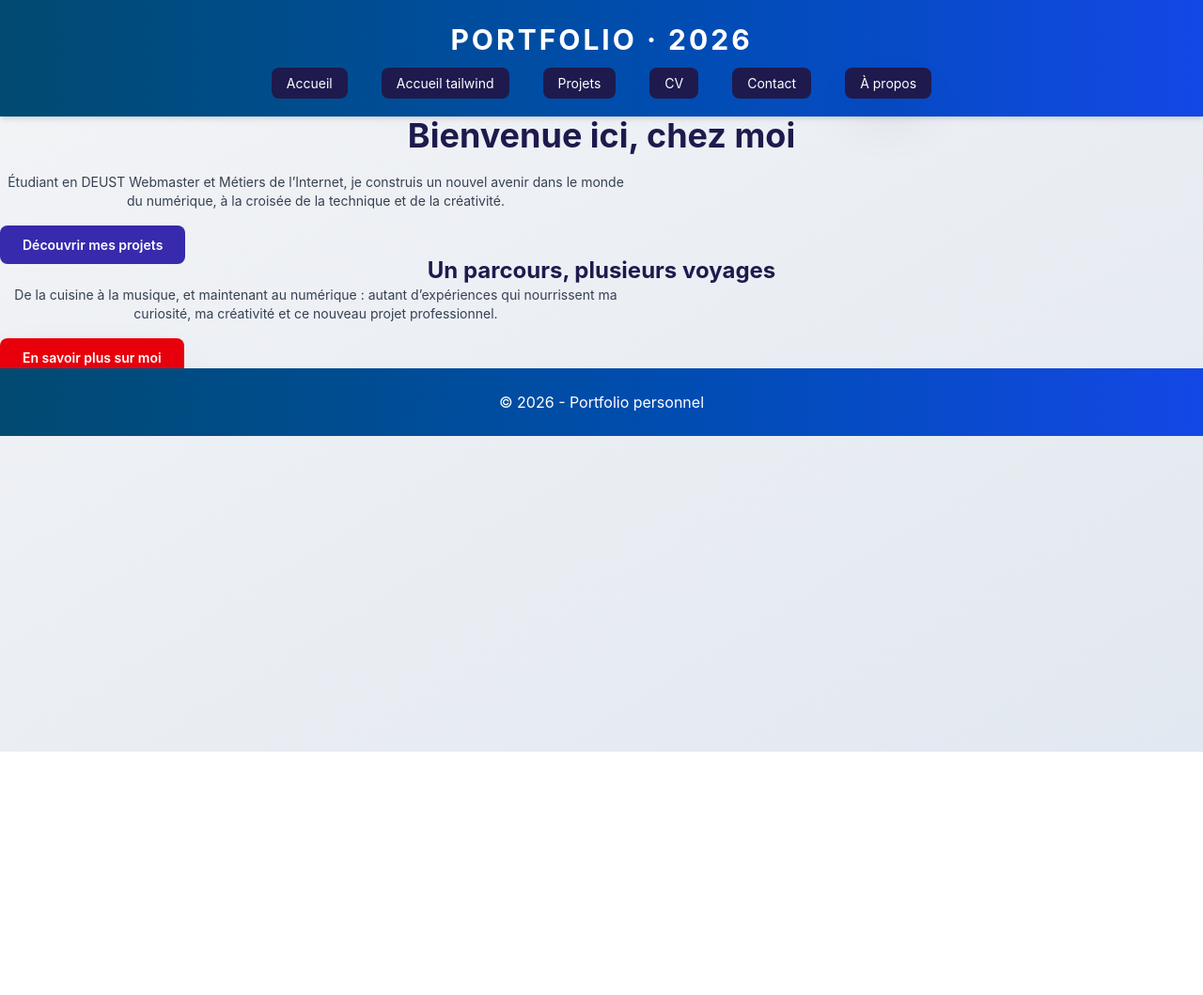
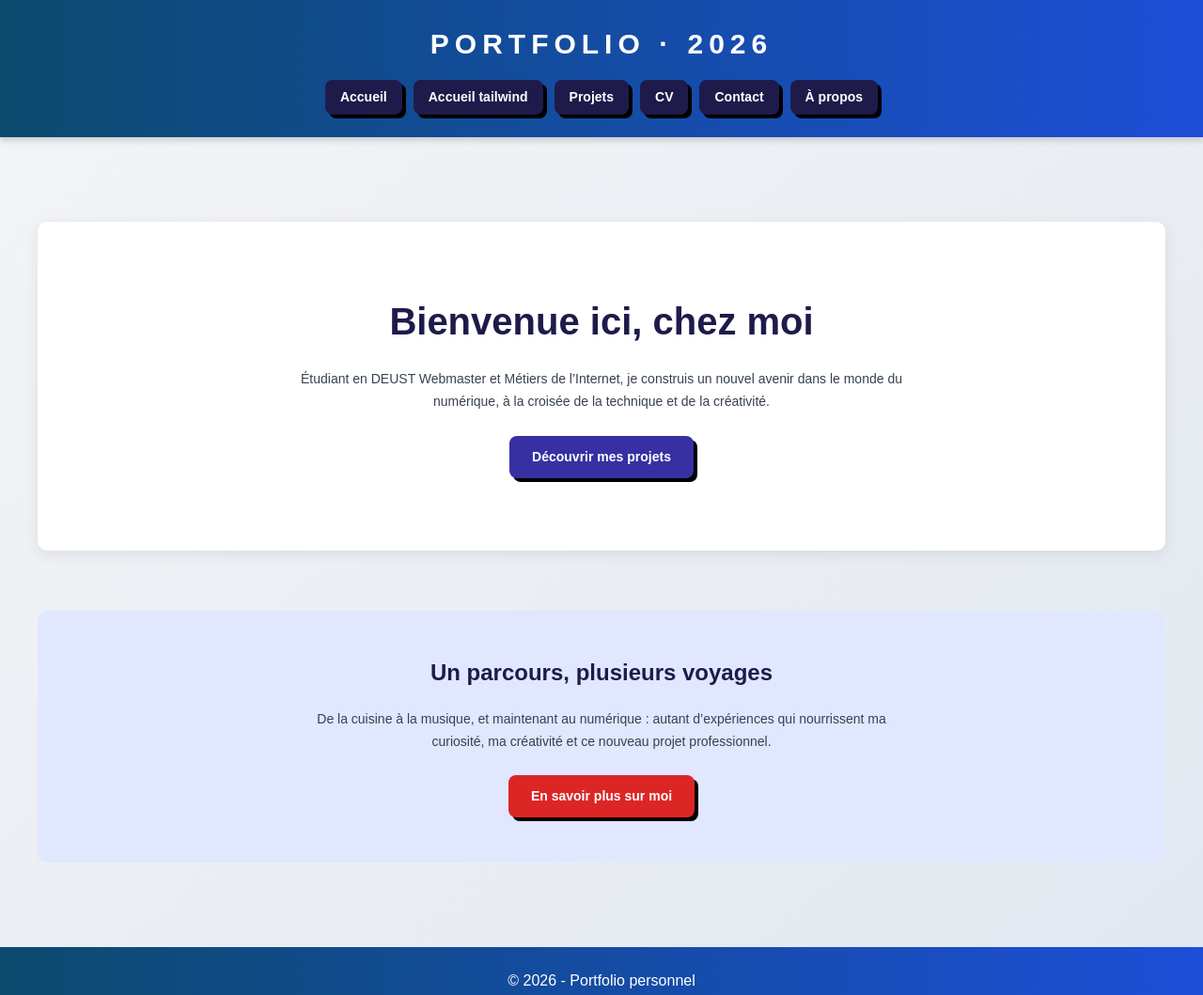
Before and after one commit to quenevra/deust-26-28, a website: page index tailwind.html in a window 1280 px wide. Shown: the top 1059 px of the page at 94% size. Before the commit the page ends 800 px from the top, so only its background shows below. Drawn offline with Linux system fonts and the light colour scheme.

Commit message:
15ème commit tailwind css

```diff
--- a/index tailwind.html
+++ b/index tailwind.html
@@ -11,125 +11,84 @@
     />
 
     <title>Accueil | Portfolio 2026</title>
+
     <link rel="stylesheet" href="dist/output.css" />
   </head>
 
-  <body
-    class="min-h-screen bg-gradient-to-br from-gray-100 to-slate-200 text-slate-900 flex flex-col"
-  >
-    <header
-      class="bg-gradient-to-r from-sky-900 to-blue-700 text-white py-6 shadow-md"
-    >
-      <div class="conteneur mx-auto px-4 text-center">
-        <h1 class="text-2xl md:text-3xl font-bold tracking-widest mb-4">
-          PORTFOLIO <span>· 2026</span>
-        </h1>
-        <nav aria-label="Navigation principale">
-          <ul class="flex space-x-6 flex flex-wrap justify-center gap-3">
+  <body class="page-tailwind">
+    <header class="header-tailwind">
+      <div class="conteneur-header">
+        <h1 class="logo-tailwind">PORTFOLIO <span>· 2026</span></h1>
+
+        <nav class="navigation-tailwind" aria-label="Navigation principale">
+          <ul class="liste-navigation">
             <li>
-              <a
-                href="index.html"
-                class="bg-indigo-950 hoover:bg-indigo-800 px-4 py-2 rounded-lg text-sm transition hover:text-red-400 transition-colors ombre"
-              >
-                Accueil
-              </a>
+              <a href="index.html" class="lien-navigation"> Accueil </a>
             </li>
+
             <li>
               <a
                 href="indextailwind.html"
-                class="bg-indigo-950 hoover:bg-indigo-800 px-4 py-2 rounded-lg text-sm transition hover:text-red-400 transition-colors ombre"
+                class="lien-navigation"
+                aria-current="page"
               >
                 Accueil tailwind
               </a>
             </li>
 
             <li>
-              <a
-                href="Projets.html"
-                class="bg-indigo-950 hoover:bg-indigo-800 px-4 py-2 rounded-lg text-sm transition hover:text-red-400 transition-colors ombre"
-              >
-                Projets
-              </a>
+              <a href="Projets.html" class="lien-navigation"> Projets </a>
             </li>
 
             <li>
-              <a
-                href="cv.html"
-                class="bg-indigo-950 hoover:bg-indigo-800 px-4 py-2 rounded-lg text-sm transition hover:text-red-400 transition-colors ombre"
-              >
-                CV
-              </a>
+              <a href="cv.html" class="lien-navigation"> CV </a>
             </li>
 
             <li>
-              <a
-                href="contact.html"
-                class="bg-indigo-950 hoover:bg-indigo-800 px-4 py-2 rounded-lg text-sm transition hover:text-red-400 transition-colors ombre"
-              >
-                Contact
-              </a>
+              <a href="contact.html" class="lien-navigation"> Contact </a>
             </li>
 
             <li>
-              <a
-                href="apropos.html"
-                class="bg-indigo-950 hoover:bg-indigo-800 px-4 py-2 rounded-lg text-sm transition hover:text-red-400 transition-colors shadow-2xl"
-              >
-                À propos
-              </a>
+              <a href="apropos.html" class="lien-navigation"> À propos </a>
             </li>
           </ul>
         </nav>
       </div>
     </header>
-    <main>
-      <section id="bienvenue" class="hero">
-        <div class="conteneur">
-          <h2
-            class="text-3xl md:text-4xl font-bold text-indigo-950 mb-5 text-center"
-          >
-            Bienvenue ici, chez moi
-          </h2>
+    <main class="contenu-principal">
+      <section id="bienvenue" class="hero-tailwind">
+        <div class="conteneur-section">
+          <h2 class="titre-hero">Bienvenue ici, chez moi</h2>
 
-          <p class="text-sm text-gray-700 max-w-2xl mb-6 text-center">
+          <p class="texte-hero">
             Étudiant en DEUST Webmaster et Métiers de l’Internet, je construis
             un nouvel avenir dans le monde du numérique, à la croisée de la
             technique et de la créativité.
           </p>
 
-          <a
-            href="Projets.html"
-            class="bg-indigo-800 hoover:bg-indigo-950 text-white font-semibold text-sm px-6 py-3 rounded-lg ombre transition duration-300"
-          >
+          <a href="Projets.html" class="bouton-accueil">
             Découvrir mes projets
           </a>
         </div>
       </section>
-      <section id="parcours" class="section-parcours">
-        <div class="conteneur">
-          <h2 class="text-2xl font-bold text-indigo-950 md-5 text-center">
-            Un parcours, plusieurs voyages
-          </h2>
+      <section id="parcours" class="parcours-tailwind">
+        <div class="conteneur-section">
+          <h2 class="titre-parcours">Un parcours, plusieurs voyages</h2>
 
-          <p class="text-sm text-gray-700 max-w-2xl mb-6 text-center">
+          <p class="texte-parcours">
             De la cuisine à la musique, et maintenant au numérique : autant
             d’expériences qui nourrissent ma curiosité, ma créativité et ce
             nouveau projet professionnel.
           </p>
 
-          <a
-            href="apropos.html"
-            class="bg-red-600 hover:bg-red-700 text-white font-semibold text-sm px-6 py-3 rounded-lg ombre transition duration-300 shadow-2xl"
-          >
+          <a href="apropos.html" class="bouton-parcours">
             En savoir plus sur moi
           </a>
         </div>
       </section>
     </main>
-    <footer
-      class="bg-gradient-to-r from-sky-900 to-blue-700 text-white py-6 text-center"
-    >
-      <div class="conteneur">
+    <footer class="footer-tailwind">
+      <div class="conteneur-footer">
         <p>&copy; 2026 - Portfolio personnel</p>
       </div>
     </footer>
--- a/src/input.css
+++ b/src/input.css
@@ -1,11 +1,302 @@
 @import url("https://fonts.googleapis.com/css2?family=Poppins:wght@400;700&display=swap");
 @import "tailwindcss";
-@theme {
-  --color-primary: steelblue;
-  --color-secondary: navy;
-  --color-background: aliceblue;
-  --font-titre: "Poppins", sans-serif;
+.page-tailwind {
+  min-height: 100vh;
+
+  display: flex;
+  flex-direction: column;
+
+  margin: 0;
+
+  background: linear-gradient(to bottom right, #f3f4f6, #e2e8f0);
+
+  color: #0f172a;
+
+  font-family: Arial, Helvetica, sans-serif;
 }
-@utility bouton {
-  box-shadow: 4px 4px 0px #000000; bg-indigo-950 hoover:bg-indigo-800 px-4 py-2 rounded-lg text-sm transition hover:text-red-400 transition-colors ombre; flex space-x-6 flex flex-wrap justify-center gap-3;
+.header-tailwind {
+  width: 100%;
+
+  padding-block: 1.5rem;
+
+  background: linear-gradient(to right, #0c4a6e, #1d4ed8);
+
+  color: white;
+
+  box-shadow: 0 4px 6px rgba(0, 0, 0, 0.15);
 }
+.conteneur-header {
+  width: min(100% - 2rem, 1200px);
+
+  margin-inline: auto;
+
+  text-align: center;
+}
+.logo-tailwind {
+  margin: 0 0 1rem;
+
+  font-size: clamp(1.5rem, 3vw, 1.875rem);
+
+  font-weight: bold;
+
+  letter-spacing: 0.2em;
+}
+.navigation-tailwind {
+  width: 100%;
+}
+.liste-navigation {
+  display: flex;
+  flex-wrap: wrap;
+
+  justify-content: center;
+  align-items: center;
+
+  gap: 0.75rem;
+
+  padding: 0;
+  margin: 0;
+
+  list-style: none;
+}
+.lien-navigation {
+  display: inline-block;
+
+  padding: 0.5rem 1rem;
+
+  background-color: #1e1b4b;
+
+  color: white;
+
+  border-radius: 0.5rem;
+
+  font-size: 0.875rem;
+
+  font-weight: 600;
+
+  text-decoration: none;
+
+  box-shadow: 4px 4px 0 #000000;
+
+  transition: 0.3s ease;
+}
+.lien-navigation:hover {
+  background-color: #312e81;
+
+  color: #f87171;
+
+  transform: translateY(-3px);
+}
+.lien-navigation:focus-visible {
+  outline: 3px solid white;
+  outline-offset: 4px;
+}
+.contenu-principal {
+  flex: 1;
+
+  width: min(100% - 2rem, 1200px);
+
+  margin-inline: auto;
+
+  padding-block: clamp(1rem, 2vw, 2rem);
+}
+
+.contenu-principal section {
+  margin-block: clamp(2rem, 5vw, 4rem);
+}
+.hero-tailwind {
+  padding: clamp(2rem, 6vw, 5rem) 1.5rem;
+
+  background-color: white;
+
+  border-radius: 10px;
+
+  text-align: center;
+
+  box-shadow: 0 4px 15px rgba(0, 0, 0, 0.08);
+}
+.conteneur-section {
+  width: 100%;
+  max-width: 850px;
+
+  margin-inline: auto;
+}
+.titre-hero {
+  margin-top: 0;
+  margin-bottom: 1.25rem;
+
+  color: #1e1b4b;
+
+  font-size: clamp(1.8rem, 5vw, 2.5rem);
+
+  font-weight: bold;
+
+  text-align: center;
+}
+.texte-hero {
+  max-width: 650px;
+
+  margin: 0 auto 1.5rem;
+
+  color: #374151;
+
+  font-size: 0.875rem;
+
+  line-height: 1.7;
+
+  text-align: center;
+}
+.bouton-accueil {
+  display: inline-block;
+
+  padding: 0.75rem 1.5rem;
+
+  background-color: #3730a3;
+
+  color: white;
+
+  border-radius: 0.5rem;
+
+  font-size: 0.875rem;
+
+  font-weight: 600;
+
+  text-decoration: none;
+
+  box-shadow: 4px 4px 0 #000000;
+
+  transition: 0.3s ease;
+}
+
+.bouton-accueil:hover {
+  background-color: #1e1b4b;
+
+  transform: translateY(-3px);
+}
+
+.bouton-accueil:focus-visible {
+  outline: 3px solid #3730a3;
+  outline-offset: 4px;
+}
+.parcours-tailwind {
+  padding: clamp(1.5rem, 4vw, 3rem);
+
+  background-color: #e0e7ff;
+
+  border-radius: 10px;
+
+  text-align: center;
+}
+
+.titre-parcours {
+  margin-top: 0;
+  margin-bottom: 1.25rem;
+
+  color: #1e1b4b;
+
+  font-size: 1.5rem;
+
+  font-weight: bold;
+
+  text-align: center;
+}
+
+.texte-parcours {
+  max-width: 650px;
+
+  margin: 0 auto 1.5rem;
+
+  color: #374151;
+
+  font-size: 0.875rem;
+
+  line-height: 1.7;
+
+  text-align: center;
+}
+.bouton-parcours {
+  display: inline-block;
+
+  padding: 0.75rem 1.5rem;
+
+  background-color: #dc2626;
+
+  color: white;
+
+  border-radius: 0.5rem;
+
+  font-size: 0.875rem;
+
+  font-weight: 600;
+
+  text-decoration: none;
+
+  box-shadow: 4px 4px 0 #000000;
+
+  transition: 0.3s ease;
+}
+.bouton-parcours:hover {
+  background-color: #b91c1c;
+
+  transform: translateY(-3px);
+}
+.bouton-parcours:focus-visible {
+  outline: 3px solid #dc2626;
+  outline-offset: 4px;
+}
+.footer-tailwind {
+  width: 100%;
+
+  margin-top: auto;
+
+  padding-block: 1.5rem;
+
+  background: linear-gradient(to right, #0c4a6e, #1d4ed8);
+
+  color: white;
+
+  text-align: center;
+}
+.conteneur-footer {
+  width: min(100% - 2rem, 1200px);
+
+  margin-inline: auto;
+}
+.conteneur-footer p {
+  margin: 0;
+}
+@media screen and (max-width: 768px) {
+  .liste-navigation {
+    gap: 0.5rem;
+  }
+}
+@media screen and (max-width: 480px) {
+  .contenu-principal {
+    width: min(100% - 1rem, 1200px);
+  }
+
+  .liste-navigation {
+    flex-direction: column;
+    align-items: stretch;
+
+    padding-inline: 1rem;
+  }
+
+  .lien-navigation {
+    display: block;
+
+    text-align: center;
+  }
+
+  .hero-tailwind,
+  .parcours-tailwind {
+    padding: 1.5rem 1rem;
+  }
+}
+@media (prefers-reduced-motion: reduce) {
+  *,
+  *::before,
+  *::after {
+    scroll-behavior: auto !important;
+    transition-duration: 0.01ms !important;
+  }
+}
```
Also changed, not shown: contact.html (+3 -3 lines), dist/output.css, images/projet4.jpg, images/projet5.png, 1 other file.
